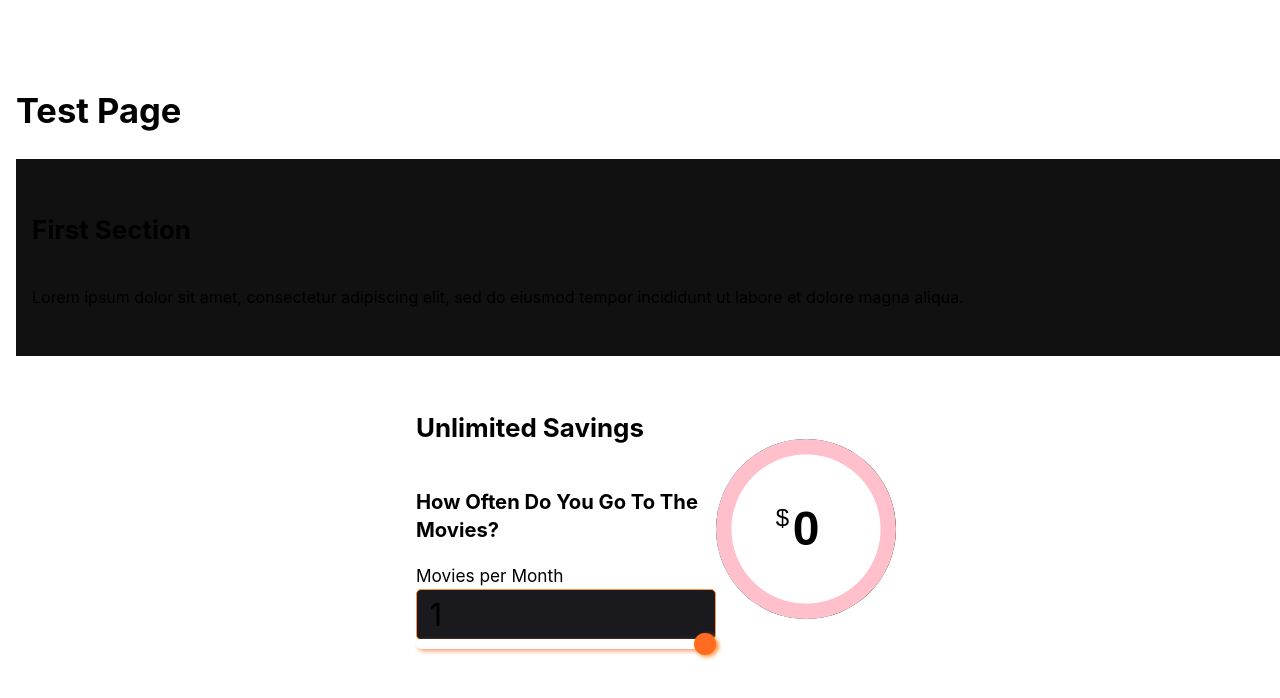
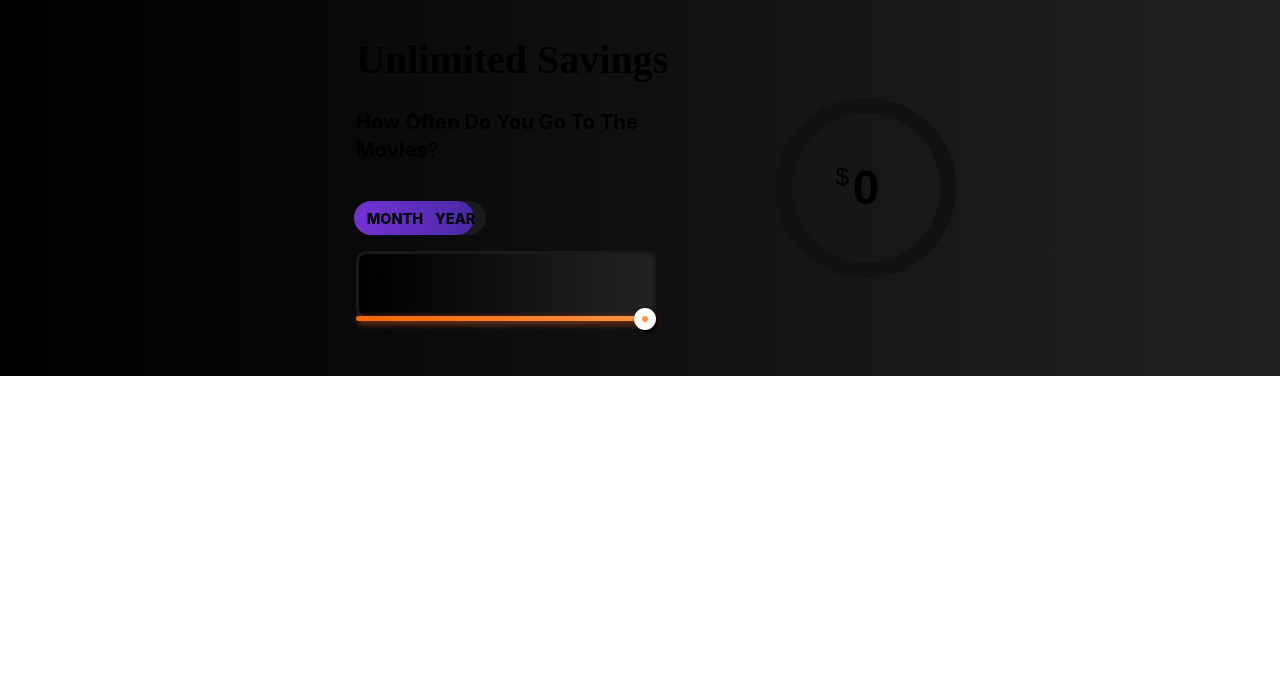
Before and after one commit to helloidevthings/jubilant-octo-couscous, a Next.js app: page /test in a window 1280 px wide. Shown: the top 698 px of the page. Built offline with nearby package versions, Linux system fonts and the light colour scheme.

Commit message:
updates to unlimited calc

```diff
--- /dev/null
+++ b/components/ButtonSlider.js
@@ -0,0 +1,75 @@
+import styled from 'styled-components';
+import { useRef, useEffect, useState } from 'react';
+
+const Tabs = styled.nav`
+  position: relative;
+  z-index: 1;
+  margin: 1rem 0;
+  background: var(--dark);
+  width: max-content;
+  border-radius: 4rem;
+  padding: 0.3rem;
+
+  &:after {
+    content: '';
+    position: absolute;
+    width: ${(props) => props.width + 4}px;
+    height: 100%;
+    top: 0;
+    left: 0;
+    border-radius: 4rem;
+    transform: translateX(${(props) => props.positionX - 2}px);
+    background: var(--tertiaryGradient90);
+    /* box-shadow: 0 0 7px 2px #4b4b4b; */
+    transition: transform 0.4s cubic-bezier(1, -0.35, 0.4, 1.19);
+    z-index: -1;
+  }
+`;
+
+const TabButton = styled.button`
+  background: none;
+  border: none;
+  font-size: 0.9rem;
+  font-weight: 800;
+  text-transform: uppercase;
+`;
+
+const ButtonSlider = ({ tabs = [] }) => {
+  const [active, setActive] = useState(0);
+  const [positions, setPosition] = useState({
+    width: 116,
+    X: 0,
+    Y: 0,
+  });
+
+  // this ref would be to size the width of the first el, w/o doing it manually
+  const buttonRef = useRef();
+
+  return (
+    <Tabs
+      active={active}
+      positionX={positions.X}
+      Y={positions.Y}
+      width={positions.width}
+    >
+      {tabs.map(({ name }, i) => {
+        const handleClick = (e) => {
+          setActive(i);
+          const { clientWidth, offsetLeft } = e.currentTarget;
+          setPosition({ ...positions, X: offsetLeft, width: clientWidth });
+        };
+        return (
+          <TabButton
+            key={i}
+            onClick={handleClick}
+            ref={i === 0 ? buttonRef : null}
+          >
+            {name}
+          </TabButton>
+        );
+      })}
+    </Tabs>
+  );
+};
+
+export default ButtonSlider;
--- a/pages/test.js
+++ b/pages/test.js
@@ -1,12 +1,14 @@
 import styled from 'styled-components';
-import { useInView, motion, useScroll } from 'framer-motion';
+import { useInView, useScroll } from 'framer-motion';
 import { useRef, useEffect, useState } from 'react';
+import ButtonSlider from '../components/ButtonSlider';
 
 const MainWrapper = styled.main`
   width: 100vw;
-  margin: 3rem auto;
+  margin: 0 auto;
   position: relative;
   padding: 1rem;
+  background: var(--darkGradient90);
   --darkest: #0a0a0b;
   --light: #ffffff;
   --primary: #ff9246;
@@ -17,19 +19,26 @@ const MainWrapper = styled.main`
   --primaryGlowDark: 4px 3px 10px #5e2505;
   --darkGlow: 4px 3px 10px #000000;
   --tertiaryGlow: box-shadow: 4px 3px 10px #351C82;
+  --tertiaryGradient90: linear-gradient(90deg, #7332D3 0%, #4829A6 100%);
+
+  h1 {
+    font-family: 'Exo';
+    font-size: 2.5rem;
+    margin: 0;
+  }
 
   input[type=text] {
-    background: var(--dark);
-    border: 1px solid var(--primary);
-    border-radius: 5px;
+    background: var(--darkGradient90);
+    border: 3px solid var(--dark);
+    border-radius: 10px;
     font-size: 1.8em;
-    padding: .1em .4em;
+    padding: .3em .5em;
   }
 
   input[type=range] {
   height: 30px;
   -webkit-appearance: none;
-  margin: -.7rem 0 10px;
+  margin: -15px 0 10px;
   width: 100%;
   background: transparent;
 }
@@ -38,33 +47,33 @@ input[type=range]:focus {
 }
 input[type=range]::-webkit-slider-runnable-track {
   width: 100%;
-  height: 10px;
+  height: 5px;
   cursor: pointer;
-  box-shadow: 2px 2px 4px #FF9669;
-  background: #FFFFFF;
+  box-shadow: 2px 2px 7px #ab471c;
+  background: var(--primaryGradient90);
   border-radius: 11px;
   border: 0px solid #000000;
 }
 input[type=range]::-webkit-slider-thumb {
-  box-shadow: 2px 2px 4px #FF983D;
-  border: 0px solid #000000;
+  box-shadow: 2px 2px 4px #000;
   height: 22px;
   width: 22px;
+  border: 8px solid #fff;
   border-radius: 50px;
-  background: #FF6B21;
+  background: #ff9246;
   cursor: pointer;
   -webkit-appearance: none;
-  margin-top: -6px;
+  margin-top: -8px;
 }
 input[type=range]:focus::-webkit-slider-runnable-track {
-  background: #FFFFFF;
+  background: var(--primaryGradient90);
 }
 input[type=range]::-moz-range-track {
   width: 100%;
   height: 10px;
   cursor: pointer;
   box-shadow: 2px 2px 4px #FF9669;
-  background: #FFFFFF;
+  background: var(--primaryGradient90);
   border-radius: 11px;
   border: 0px solid #000000;
 }
@@ -81,19 +90,18 @@ input[type=range]::-ms-track {
   width: 100%;
   height: 10px;
   cursor: pointer;
-  animate: 0.2s;
   background: transparent;
   border-color: transparent;
   color: transparent;
 }
 input[type=range]::-ms-fill-lower {
-  background: #FFFFFF;
+  background: var(--primaryGradient90);
   border: 0px solid #000000;
   border-radius: 22px;
   box-shadow: 2px 2px 4px #FF9669;
 }
 input[type=range]::-ms-fill-upper {
-  background: #FFFFFF;
+  background: var(--primaryGradient90);
   border: 0px solid #000000;
   border-radius: 22px;
   box-shadow: 2px 2px 4px #FF9669;
@@ -109,17 +117,19 @@ input[type=range]::-ms-thumb {
   cursor: pointer;
 }
 input[type=range]:focus::-ms-fill-lower {
-  background: #FFFFFF;
+  background: var(--primaryGradient90);
 }
 input[type=range]:focus::-ms-fill-upper {
-  background: #FFFFFF;
+  background: var(--primaryGradient90);
 }
 
 `;
 
 const CalcWrapper = styled.div`
   display: flex;
-  justify-content: center;
+  margin: 0 auto;
+  max-width: 600px;
+  justify-content: space-between;
   align-items: center;
   flex-wrap: wrap;
   padding: 1rem;
@@ -175,7 +185,7 @@ const OldSchoolCircle = styled.div`
   width: 6em;
   height: 6em;
   position: relative;
-  background: pink;
+  background: #111;
   border-radius: 50%;
   overflow: hidden;
   outline: 2px solid #000;
@@ -194,7 +204,7 @@ const OldSchoolCircle = styled.div`
     left: 0;
     top: 0;
     background: conic-gradient(
-      purple calc(${(props) => props.circleValue} * 1%),
+      var(--primary) calc(${(props) => props.circleValue} * 1%),
       #0000 0
     );
     transform-origin: center center;
@@ -241,42 +251,16 @@ const Test = () => {
     setCircleValue(e.target.value * 3.3339);
   };
 
+  const movieOptions = [{ name: 'Month' }, { name: 'Year' }];
+
   return (
     <MainWrapper>
-      <header>
-        <h1>Test Page</h1>
-      </header>
-      <FirstSection>
-        <h2
-          ref={ref}
-          style={{
-            transform: isInView ? 'translateX(0)' : 'translateX(-200px)',
-            opacity: isInView ? 1 : 0,
-            transition: 'all 0.9s cubic-bezier(0.17, 0.55, 0.55, 1) 0.5s',
-          }}
-        >
-          First Section
-        </h2>
-        <p
-          ref={ref}
-          style={{
-            transform: isInView ? 'translateX(0)' : 'translateX(-200px)',
-            opacity: isInView ? 1 : 0,
-            transition: 'all 0.9s cubic-bezier(0.17, 0.55, 0.55, 1) 0.5s',
-          }}
-        >
-          Lorem ipsum dolor sit amet, consectetur adipiscing elit, sed do
-          eiusmod tempor incididunt ut labore et dolore magna aliqua.
-        </p>
-      </FirstSection>
-
       <CalcWrapper ref={ref}>
         <section>
-          <h2>Unlimited Savings</h2>
+          <h1>Unlimited Savings</h1>
           <InputWrapper>
             <h3>How Often Do You Go To The Movies?</h3>
-            <label htmlFor="movieValueSlider">Movies per Month</label>
-
+            <ButtonSlider tabs={movieOptions} />
             <input
               type="text"
               id="movieValueText"
```
Also changed, not shown: pages/index.js (+10 -9 lines).
